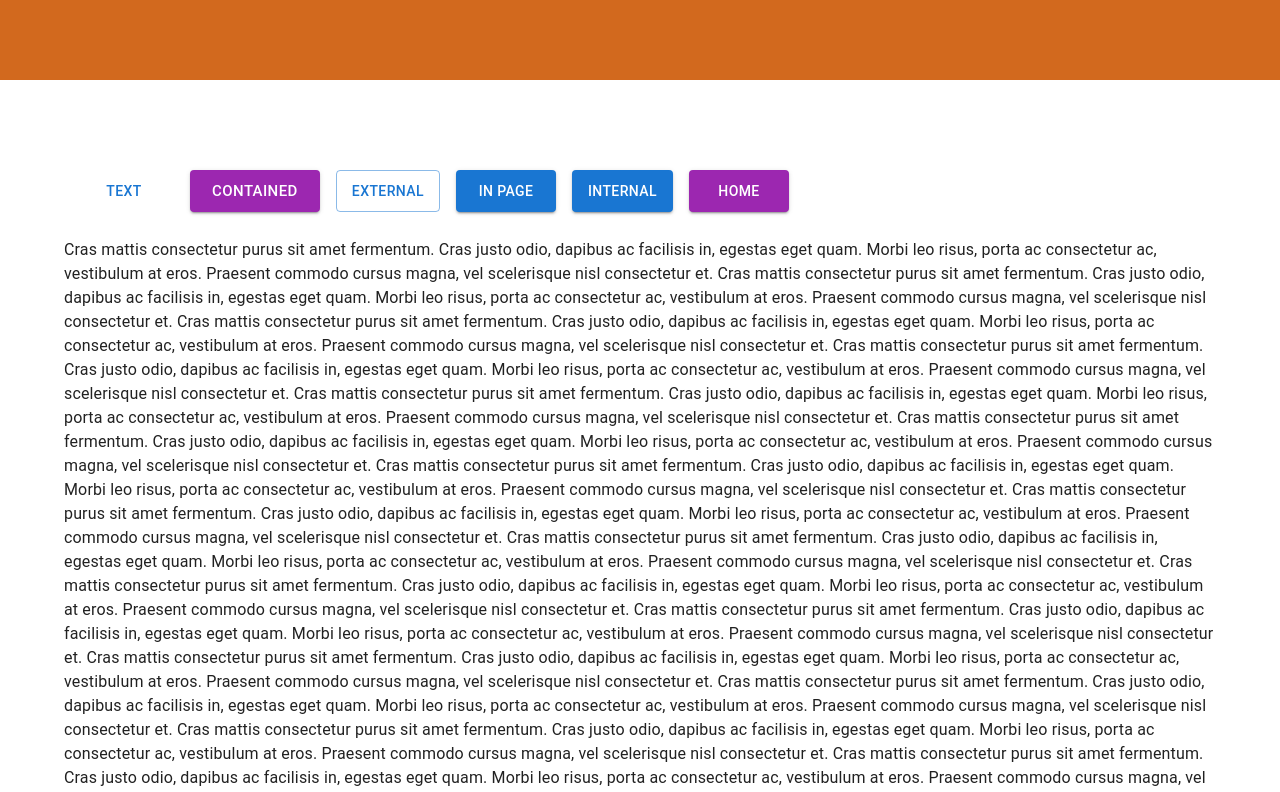
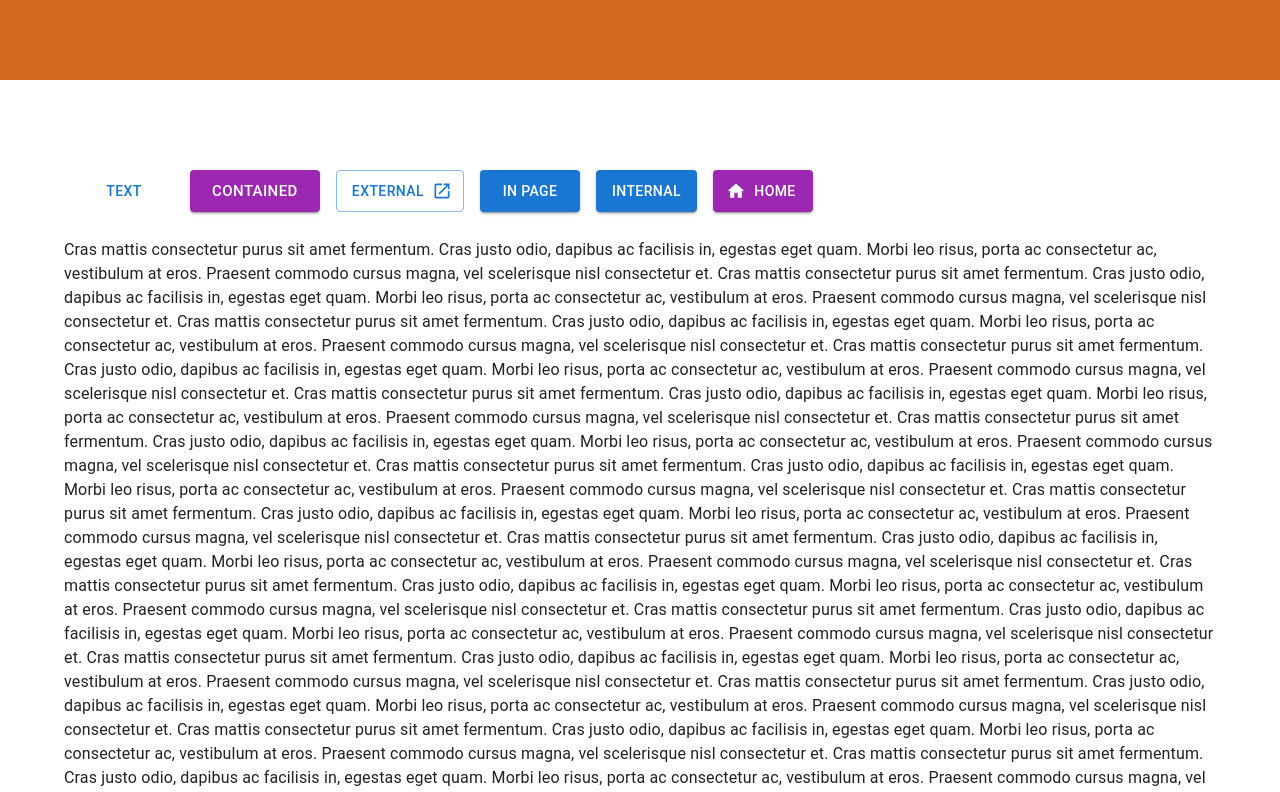
Before and after one commit to Ted2121/react-molecules, a React (Vite) app in the folder react-molecules/: page / in a window 1280 px wide. Shown: the top 792 px of the page. Built offline with nearby package versions, Linux system fonts and the light colour scheme.

Commit message:
Added icon support

```diff
--- a/react-molecules/package.json
+++ b/react-molecules/package.json
@@ -12,7 +12,8 @@
   "dependencies": {
     "@emotion/react": "^11.13.3",
     "@emotion/styled": "^11.13.0",
-    "@mui/material": "^6.1.0",
+    "@mui/icons-material": "^6.1.1",
+    "@mui/material": "^6.1.1",
     "react": "^18.3.1",
     "react-dom": "^18.3.1",
     "react-router-dom": "^6.26.2"
--- a/react-molecules/src/button/button.component.tsx
+++ b/react-molecules/src/button/button.component.tsx
@@ -17,7 +17,8 @@ export default function ButtonComponent(props: ButtonProps) {
         sizeVariant,
         minWidth,
         isIconButton,
-        icon,
+        startIcon,
+        endIcon,
         isUploadButton,
         onUpload,
         isLoadingButton,
@@ -46,6 +47,8 @@ export default function ButtonComponent(props: ButtonProps) {
             target={target}
             removeNoreferrer={removeNoreferrer}
             minWidth={minWidth}
+            startIcon={startIcon}
+            endIcon={endIcon}
         />
     )
 }
@@ -63,6 +66,8 @@ export interface SimpleButtonProps {
     href?: string;
     target?: HrefTarget;
     removeNoreferrer?: boolean;
+    startIcon?: React.ReactElement;
+    endIcon?: React.ReactElement;
 }
 
 export function SimpleButton({
@@ -78,6 +83,8 @@ export function SimpleButton({
     href,
     target,
     removeNoreferrer,
+    startIcon,
+    endIcon,
 }: SimpleButtonProps) {
     const navigate = useNavigate();
     const onAnchorClick = href ? useHandleAnchorClick(navigate, href, target, removeNoreferrer) : undefined;
@@ -93,6 +100,8 @@ export function SimpleButton({
             onClick={href ? onAnchorClick : onClick}
             component={href ? 'a' : 'button'}
             href={href || undefined}
+            startIcon={startIcon || undefined}
+            endIcon={endIcon || undefined}
             sx={{
                 minWidth: minWidth || 100
             }}
--- a/react-molecules/src/button/types/button-props.model.ts
+++ b/react-molecules/src/button/types/button-props.model.ts
@@ -13,8 +13,9 @@ export default interface ButtonProps {
     sizeVariant?: SizeVariant;
     minWidth?: number | AutoSize;
 
-    isIconButton?: boolean;
-    icon?: ReactElement; // Any react component that wraps an svg icon (MUI icons, font awesome icons, custom svg icons wrapped in a react component)
+    isIconButton?: boolean; // can use either startIcon or endIcon (startIcon takes precedence)
+    startIcon?: ReactElement; // Any react component that wraps an svg icon (MUI icons, font awesome icons, custom svg icons wrapped in a react component)
+    endIcon?: ReactElement;
 
     popover?: Array<ButtonProps>;
 
--- a/react-molecules/src/examples/button/buttons.example.tsx
+++ b/react-molecules/src/examples/button/buttons.example.tsx
@@ -3,6 +3,8 @@ import { Box } from '@mui/material';
 import ButtonComponent from '../../button/button.component';
 import { getContainedLargeButton, getInPageLinkButton, getInternalLinkButton, getTextButton } from './button-resolver.example';
 import ButtonProps from '../../button/types/button-props.model';
+import HomeIcon from '@mui/icons-material/Home';
+import LaunchIcon from '@mui/icons-material/Launch';
 
 export default function Buttons() {
 
@@ -13,6 +15,7 @@ export default function Buttons() {
         labelText: 'external',
         variant: 'outlined',
         href: 'https://github.com',
+        endIcon: <LaunchIcon/>
     }
     const inPageLinkButton = getInPageLinkButton('in page');
     const internalLinkButton = getInternalLinkButton('internal');
@@ -21,6 +24,7 @@ export default function Buttons() {
         variant: 'contained',
         colorVariant: 'secondary',
         href: '/',
+        startIcon: <HomeIcon/>
     }
 
     return (
```
Also changed, not shown: react-molecules/dependencies.txt, 1 other file (tests, documents, lock files or other folders).
